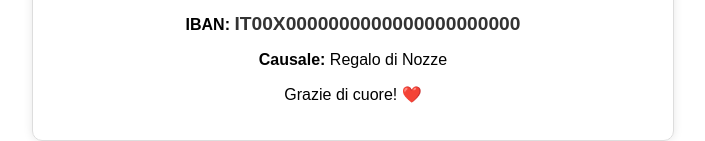
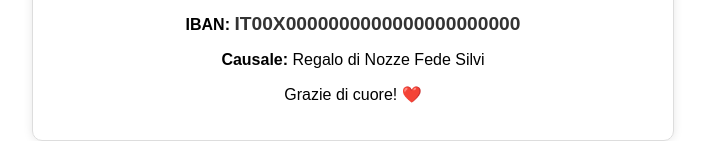
Before and after one commit to FedeRuba/regalo-nozze, a plain HTML site: page index.html in a window 1280 px wide. Shown: the part 202-343 px from the top of the page, without its empty margins (287-992 px from the left). Drawn offline with Linux system fonts and the light colour scheme.

Commit message:
Update index.html

```diff
--- a/index.html
+++ b/index.html
@@ -34,7 +34,7 @@
         <p>Se desideri farci un regalo, puoi effettuare un bonifico utilizzando le seguenti informazioni:</p>
         <p><strong>Intestatario:</strong> Nome e Cognome</p>
         <p><strong>IBAN:</strong> <span class="iban">IT00X0000000000000000000000</span></p>
-        <p><strong>Causale:</strong> Regalo di Nozze</p>
+        <p><strong>Causale:</strong> Regalo di Nozze Fede Silvi</p>
         <p>Grazie di cuore! ❤️</p>
     </div>
 </body>
```
